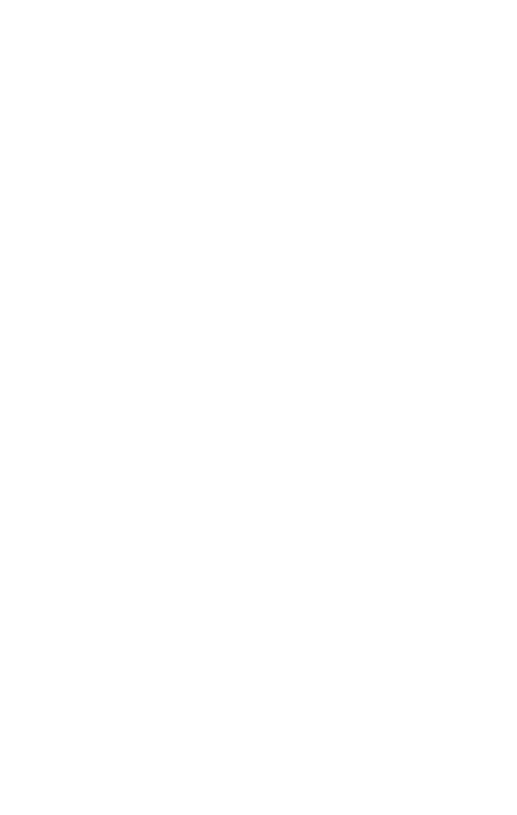
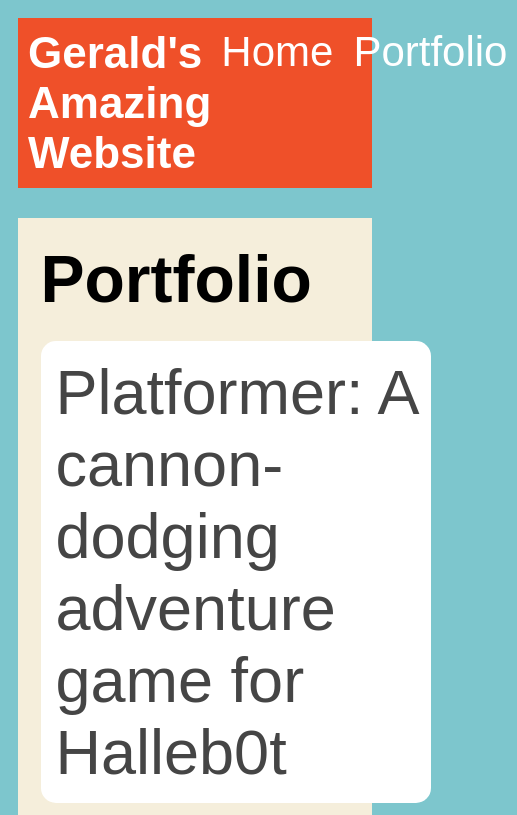
Before and after one commit to GeraldCastille/GeraldCastille.github.io, a plain HTML site: page portfolio.html in a window 390 px wide. Shown: the top 815 px of the page, 517 px wide, since content can reach past the window. Drawn offline with Linux system fonts and the light colour scheme.

Commit message:
finished platformer

```diff
--- a/portfolio.html
+++ b/portfolio.html
@@ -1,13 +1,41 @@
 <!DOCTYPE html>
 <html>
   <head>
-    <title>CHANGE ME</title>
+    <title>My Awesome Website</title>
+    <link rel="stylesheet" href="style.css" />
   </head>
 
   <body>
     <!-- All content goes here -->
     <div id="all-contents">
+     <nav>
+       <h1>Gerald's Amazing Website</h1>
+       <ul id="nav-ul">
+         <li class="nav-li">
+           <a href="index.html">Home</a>
+         </li>
+         <li class="nav-li">
+           <a href="portfolio.html">Portfolio</a>
+         </li>
+       </ul>
+     </nav>
 
+     <main>
+       <div class="content">
+         <h1>Portfolio</h1>
+         <ul id="portfolio".>
+          <li>
+  <a href="fsd-projects/platformer/">Platformer: A cannon-dodging adventure game for Halleb0t</a>
+</li>
+<li>
+  <a href="fsd-projects/bouncing-box/">Bouncing Box: A fun introduction to web game development</a>
+</li>
+<li>
+  <a href="fsd-projects/circularity/">Circularity: A poetic motion experiment with circles</a>
+</li>
+         </ul>
+       </div>
+     </main>
     </div>
   </body>
 </html>
--- a/style.css
+++ b/style.css
@@ -74,3 +74,77 @@
 h2,h3 {
     margin: 0px;
 }
+/* Portfolio styles */
+.content h1 {
+  color: black;
+}
+
+#portfolio {
+  list-style-type: none;
+  padding-left: 0;
+}
+
+#portfolio li {
+  background: #fff;
+  padding: 10px;
+  border-radius: 10px;
+  margin-bottom: 10px;
+}
+
+#portfolio li:hover {
+  background: #eee;
+}
+
+#portfolio a {
+  text-decoration: none;
+  color: #454545;
+}
+/* responsive web design */
+@media screen and (min-width: 120px) and (max-width: 1080px) {
+  main {
+    height: 100ch;
+    zoom: 1.5;
+    display: grid;
+  }
+
+  h1 {
+    font-size: 44px;
+  }
+
+  h2 {
+    font-size: 42px;
+  }
+
+  h3 {
+    font-size: 36px;
+  }
+
+  #all-contents {
+    height: 100ch;
+    margin: none;
+  }
+
+  a {
+    font-size: 42px;
+  }
+
+  .sidebar {
+    margin-right: 0px;
+    justify-content: center;
+    align-items: center;
+  }
+
+  .sidebar-img {
+    width: 100%;
+  }
+
+  p,
+  li {
+    font-size: 24px;
+  }
+
+  .content {
+    align-content: center;
+    justify-content: center;
+  }
+}
```
Also changed, not shown: fsd-projects/platformer/platformer.js (+12 -6 lines).
